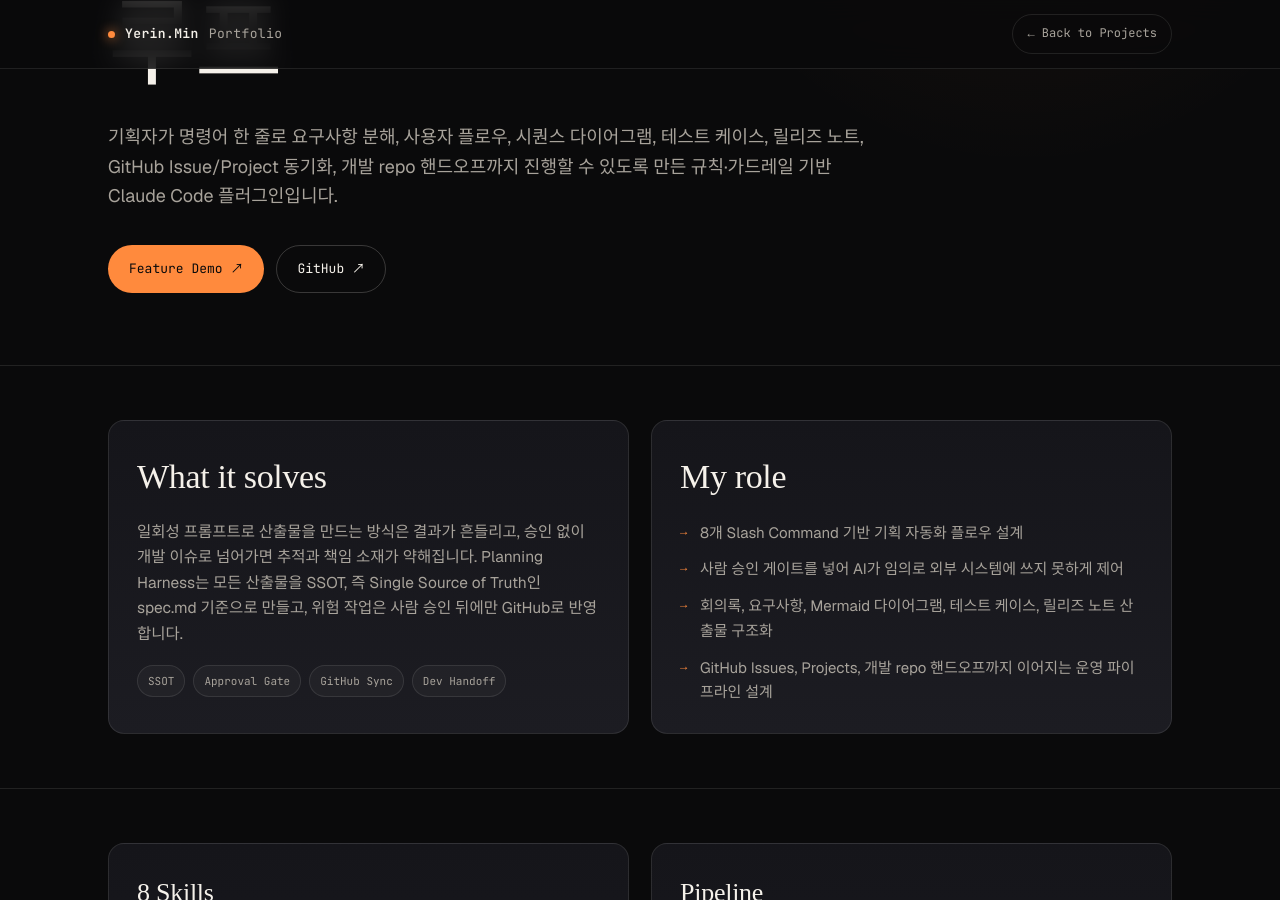
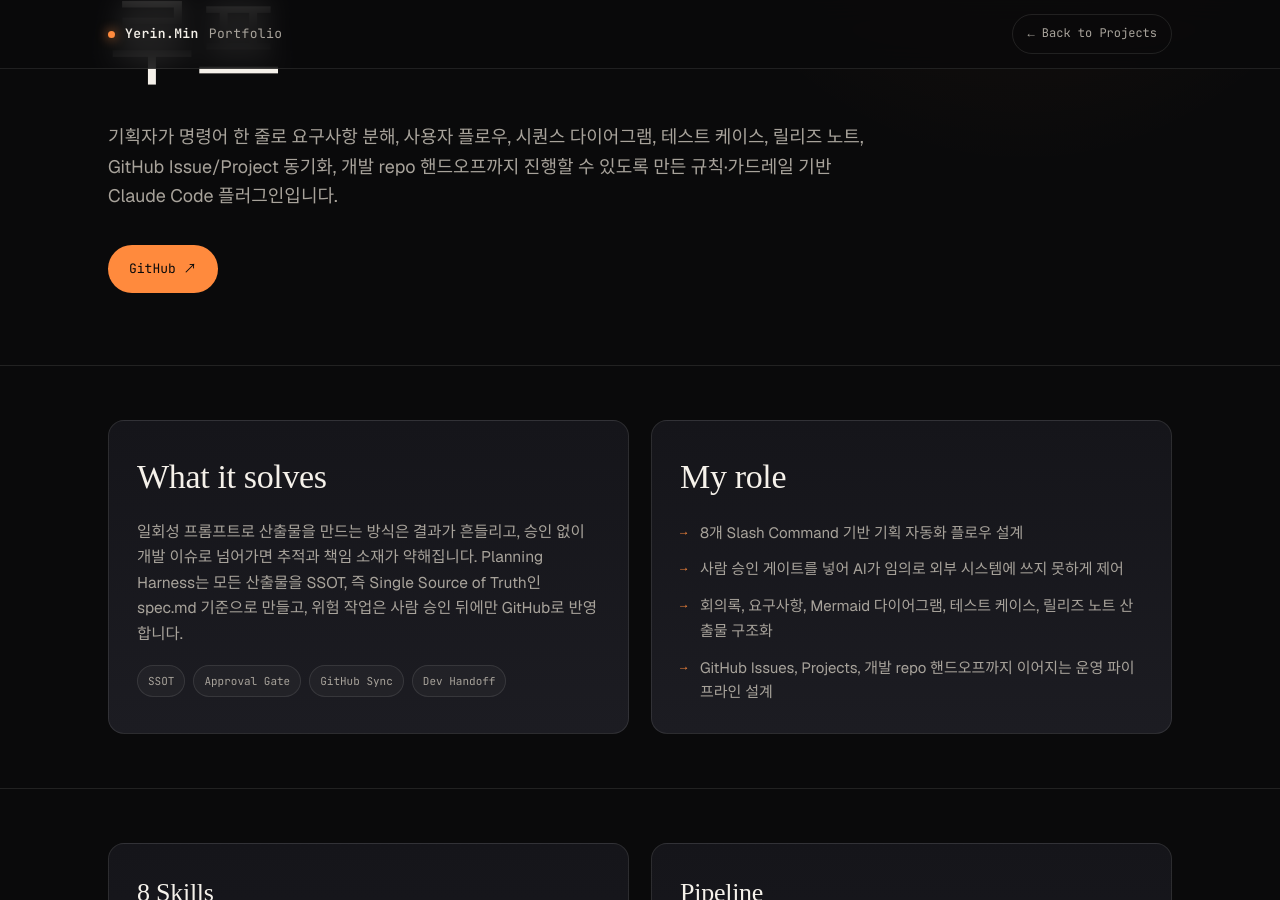
Before and after one commit to feed-mina/feed-mina.github.io, a Jekyll site: the page planning-harness.html, which Jekyll copies as it is, in a window 1280 px wide and 900 px high, scrolled down 495 px. Built offline with Jekyll 4.4.1, drawn with Linux system fonts in a browser that asks for light colours; some web fonts are replaced.

Commit message:
하위 페이지 3곳의 harness-meeting-app 링크 삭제
- planning-harness.html: Feature Demo 버튼 삭제, GitHub 버튼을 primary 로
- assets/docs/planning-harness-{developer,user}-guide.html: Live Demo 버튼 삭제, GitHub 버튼을 primary 로
- 해당 주소(harness-meeting-app.kibayerin.workers.dev)는 더 이상 응답하지 않음

Co-Authored-By: Claude Fable 5.1 <noreply@anthropic.com>
Claude-Session: https://claude.ai/code/session_019KfZYxMY44mPxjFsMFYskQ

```diff
--- a/assets/docs/planning-harness-developer-guide.html
+++ b/assets/docs/planning-harness-developer-guide.html
@@ -100,9 +100,8 @@
       <li>모든 위험 작업은 승인 게이트 통과 후에만 GitHub에 반영 — 에이전트는 제안·PR까지만.</li>
     </ul>
     <div class="actions">
-      <a class="btn primary" href="https://harness-meeting-app.kibayerin.workers.dev" target="_blank" rel="noopener">Live Demo ↗</a>
       <a class="btn" href="planning-harness-user-guide.html">사용자 가이드 →</a>
-      <a class="btn" href="https://github.com/feed-mina/planning-harness-portfolio" target="_blank" rel="noopener">GitHub ↗</a>
+      <a class="btn primary" href="https://github.com/feed-mina/planning-harness-portfolio" target="_blank" rel="noopener">GitHub ↗</a>
     </div>
   </div></section>
   </main>
--- a/assets/docs/planning-harness-user-guide.html
+++ b/assets/docs/planning-harness-user-guide.html
@@ -102,9 +102,8 @@ claude plugin install planning-harness@feed-mina-harness</span><ul><li>8개 스
       <div class="card"><div class="t">📁 산출물 보존</div><div class="d">모든 결과물은 outputs/&lt;날짜&gt;/ 에 누적되어 추적·재현이 가능합니다.</div></div>
     </div>
     <div class="actions">
-      <a class="btn primary" href="https://harness-meeting-app.kibayerin.workers.dev" target="_blank" rel="noopener">Live Demo ↗</a>
       <a class="btn" href="planning-harness-developer-guide.html">개발자 문서 →</a>
-      <a class="btn" href="https://github.com/feed-mina/planning-harness-portfolio" target="_blank" rel="noopener">GitHub ↗</a>
+      <a class="btn primary" href="https://github.com/feed-mina/planning-harness-portfolio" target="_blank" rel="noopener">GitHub ↗</a>
     </div>
   </div></section>
   </main>
--- a/planning-harness.html
+++ b/planning-harness.html
@@ -83,8 +83,7 @@
       <h1>Planning <em>Harness.</em><br/>기획에서 개발 핸드오프까지 연결하는 AI 운영 루프</h1>
       <p class="lede">기획자가 명령어 한 줄로 요구사항 분해, 사용자 플로우, 시퀀스 다이어그램, 테스트 케이스, 릴리즈 노트, GitHub Issue/Project 동기화, 개발 repo 핸드오프까지 진행할 수 있도록 만든 규칙·가드레일 기반 Claude Code 플러그인입니다.</p>
       <div class="actions">
-        <a class="btn primary" href="https://harness-meeting-app.kibayerin.workers.dev/feature/" target="_blank" rel="noopener">Feature Demo ↗</a>
-        <a class="btn" href="https://github.com/feed-mina/planning-harness" target="_blank" rel="noopener">GitHub ↗</a>
+        <a class="btn primary" href="https://github.com/feed-mina/planning-harness" target="_blank" rel="noopener">GitHub ↗</a>
       </div>
     </div>
   </header>
```
